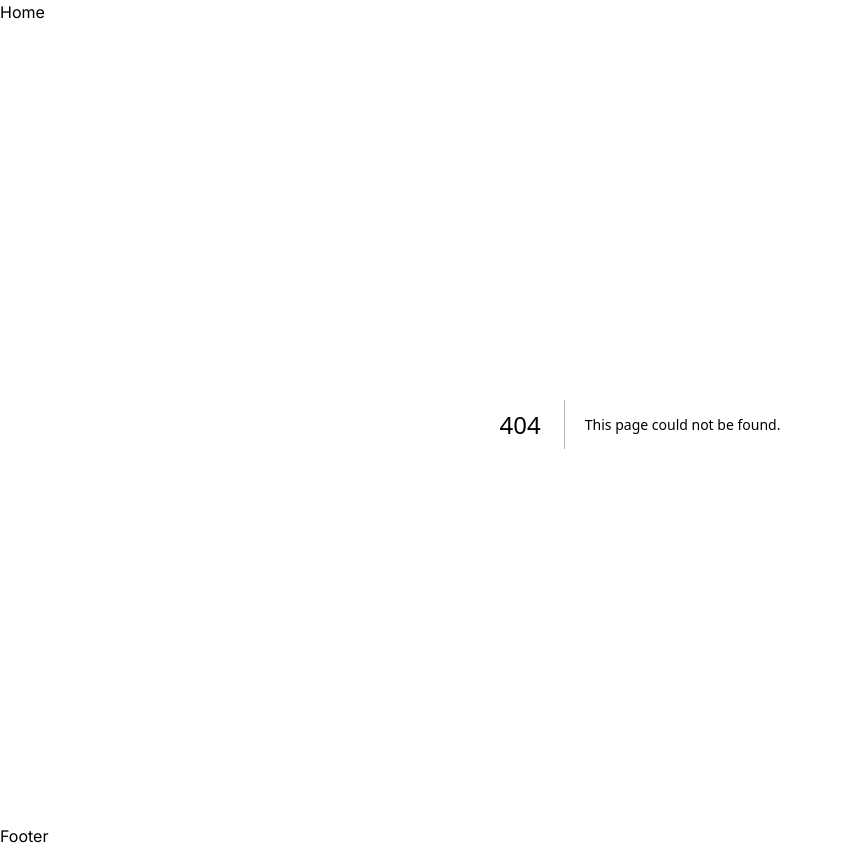
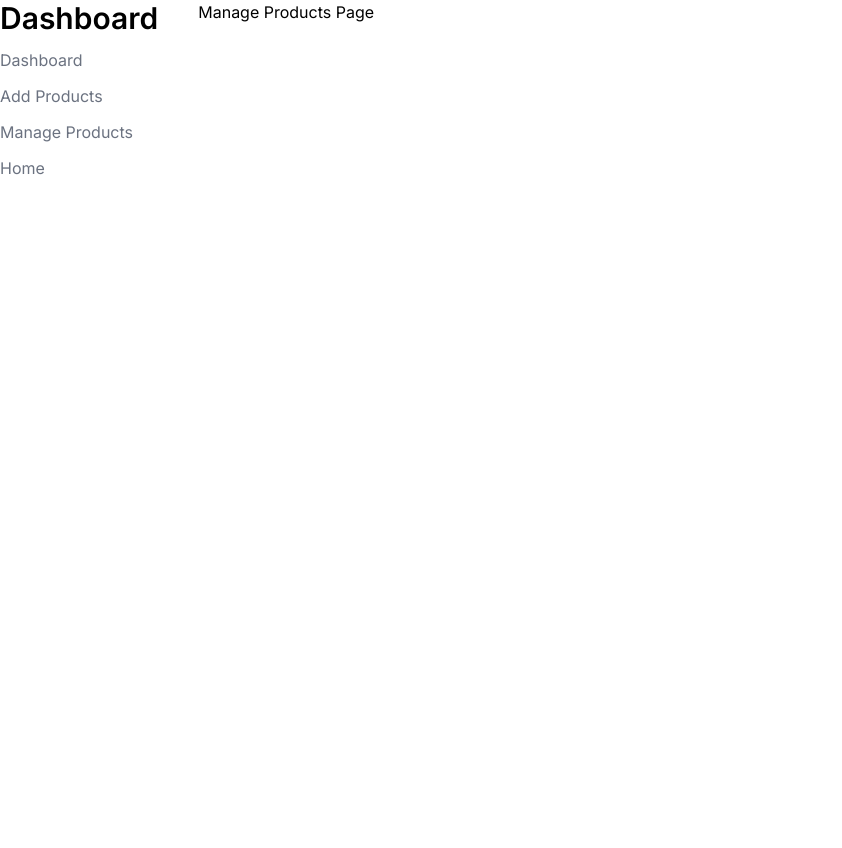
Before and after one commit to abuabdullah23/my-first-nextjs, a Next.js app: page /dashboard/manage-products in a window 1280 px wide. Before the commit this address had no page. Shown: the whole page, without its empty margins (0-842 px from the left). After the commit the page ends 800 px from the top, so only its background shows below. Built offline with nearby package versions, Linux system fonts and the light colour scheme.

Commit message:
Navbar and Dashboard route

```diff
--- /dev/null
+++ b/src/app/(with-layout)/blogs/[[...segments]]/page.js
@@ -0,0 +1,10 @@
+const SingleBlog = ({params}) => {
+    const [year, id] = params.segments || [];
+    return (
+        <div>
+           SingleBlog {year || new Date().getFullYear()} for {id}
+        </div>
+    );
+};
+
+export default SingleBlog;
--- /dev/null
+++ b/src/app/(with-layout)/layout.js
@@ -0,0 +1,15 @@
+import Navbar from '@/components/Navbar/Navbar';
+import React from 'react';
+
+const WithLayout = ({ children }) => {
+    return (
+        <div>
+            <Navbar />
+            <div className='container mx-auto'>
+                {children}
+            </div>
+        </div>
+    );
+};
+
+export default WithLayout;
--- a/src/app/dashboard/layout.js
+++ b/src/app/dashboard/layout.js
@@ -1,3 +1,5 @@
+import DashboardNav from "@/components/Navbar/Dashboard/DashboardNav/DashboardNav";
+
 export const metadata = {
     title: 'Dashboard | My First Next Js',
     description: 'My First Next Js',
@@ -5,8 +7,8 @@ export const metadata = {
 
 const DashboardLayout = ({ children }) => {
     return (
-        <div>
-            <div>Side Bar</div>
+        <div className="container mx-auto flex gap-10">
+            <DashboardNav/>
             {children}
         </div>
     );
--- a/src/app/dashboard/manage-product/page.js
+++ b/src/app/dashboard/manage-products/page.js
@@ -6,7 +6,7 @@ export const metadata = {
 const ManageProductPage = () => {
     return (
         <div>
-            ManageProductPage
+            Manage Products Page
         </div>
     );
 };
--- a/src/app/dashboard/page.js
+++ b/src/app/dashboard/page.js
@@ -1,6 +1,4 @@
-import React from 'react';
-
-const DashboardPage = () => {
+ const DashboardPage = () => {
     return (
         <div>
             Dashboard Page
--- a/src/app/layout.js
+++ b/src/app/layout.js
@@ -1,27 +1,20 @@
-import './globals.css'
-import { Inter } from 'next/font/google'
+import "./globals.css";
+import { Inter } from "next/font/google";
 
-const inter = Inter({ subsets: ['latin'] })
+const inter = Inter({ subsets: ["latin"] });
 
 export const metadata = {
-  title: 'My First Next Js',
-  description: 'My First Next Js',
-}
+  title: "My First Next Js",
+  description: "My First Next Js",
+};
 
-export default function RootLayout({ children }) {
+function RootLayout({ children }) {
   return (
     <html lang="en">
       <body className={inter.className}>
-        <nav>
-          <a href="/">Home</a>
-        </nav>
-
         {children}
-
-        <footer>
-          Footer
-        </footer>
       </body>
     </html>
-  )
+  );
 }
+export default RootLayout;
--- /dev/null
+++ b/src/components/Navbar/Dashboard/DashboardNav/DashboardNav.jsx
@@ -0,0 +1,45 @@
+import Link from 'next/link';
+import React from 'react';
+
+const DashboardNav = () => {
+    const navLinks = [
+        {
+            path: '/dashboard',
+            title: 'Dashboard'
+        },
+        {
+            path: '/dashboard/add-product',
+            title: 'Add Products'
+        },
+        {
+            path: '/dashboard/manage-products',
+            title: 'Manage Products'
+        },
+        {
+            path: '/',
+            title: 'Home'
+        }
+
+    ]
+
+    return (
+        <div>
+            <h1 className='text-3xl font-semibold'>Dashboard</h1>
+            <div>
+                {
+                    navLinks.map(({ path, title }) => (
+                        <li key={path}
+                        className='my-3 list-none text-gray-500'
+                        >
+                            <Link href={path}
+                                className='hover:text-black hover:border-b-2 border-black transition duration-300'
+                            >{title}</Link>
+                        </li>
+                    ))
+                }
+            </div>
+        </div>
+    );
+};
+
+export default DashboardNav;
--- /dev/null
+++ b/src/components/Navbar/Navbar.jsx
@@ -0,0 +1,43 @@
+import Link from 'next/link';
+import React from 'react';
+
+const Navbar = () => {
+    const navLinks = [
+        {
+            path: '/',
+            title: 'Home'
+        },
+        {
+            path: '/about',
+            title: 'About'
+        },
+        {
+            path: '/profile',
+            title: 'Profile'
+        },
+        {
+            path: '/blogs',
+            title: 'Blogs'
+        },
+        {
+            path: '/dashboard',
+            title: 'Dashboard'
+        },
+    ]
+    return (
+        <div className='container mx-auto flex justify-between items-center gap-4'>
+            <h2 className='text-2xl font-semibold'>Next Hero</h2>
+            <ul className='flex items-center justify-between gap-4 text-gray-500'>
+                {
+                    navLinks.map(({ path, title }) => <li key={path}>
+                        <Link href={path}
+                        className='hover:text-black hover:border-b-2 border-black transition duration-300'
+                        >{title}</Link>
+                    </li>)
+                }
+            </ul>
+        </div>
+    );
+};
+
+export default Navbar;
```
Also changed, not shown: src/app/(with-layout)/about/page.js (renamed from src/app/about/page.js), src/app/(with-layout)/page.js (renamed from src/app/page.js), src/app/(with-layout)/profile/page.js (renamed from src/app/profile/page.js).
